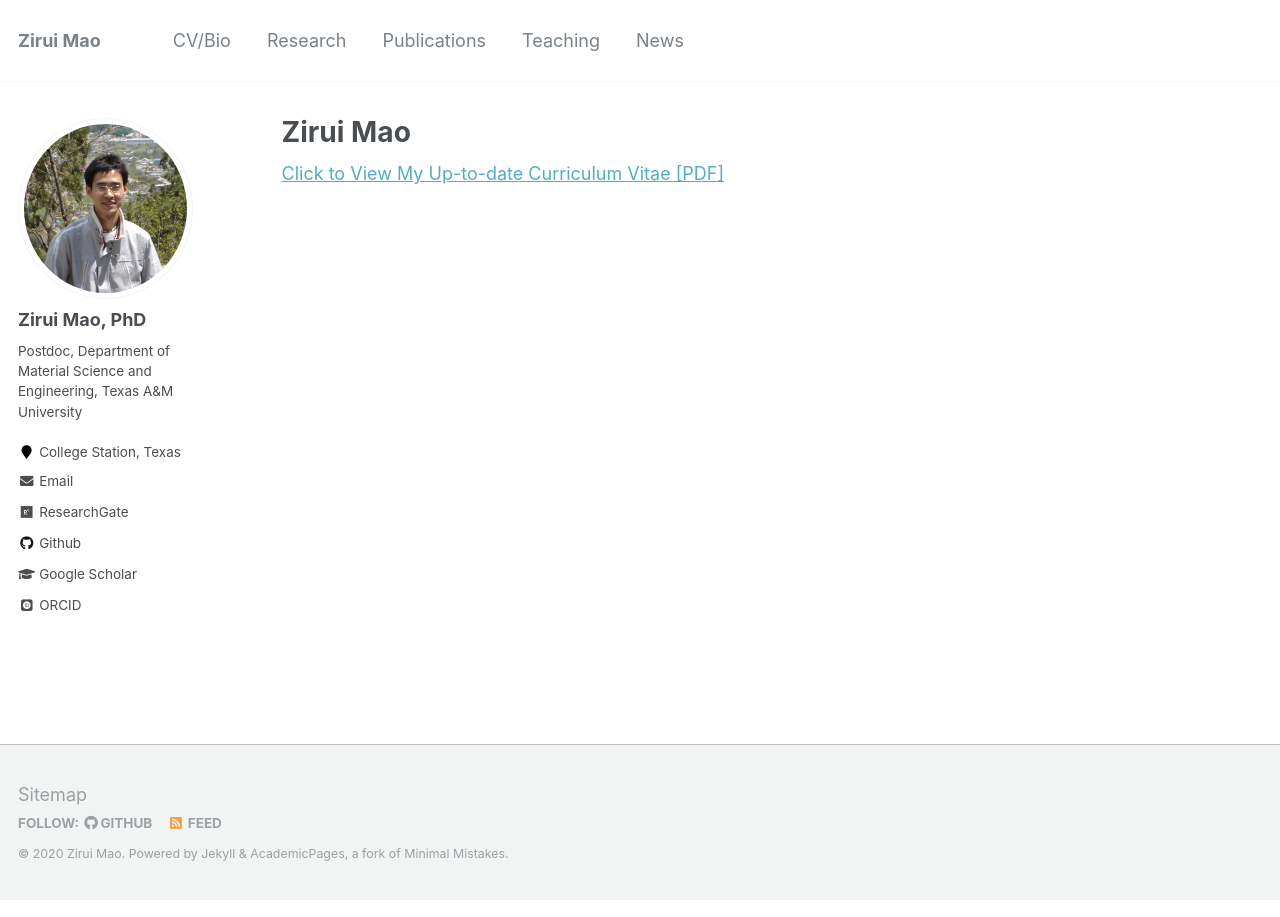
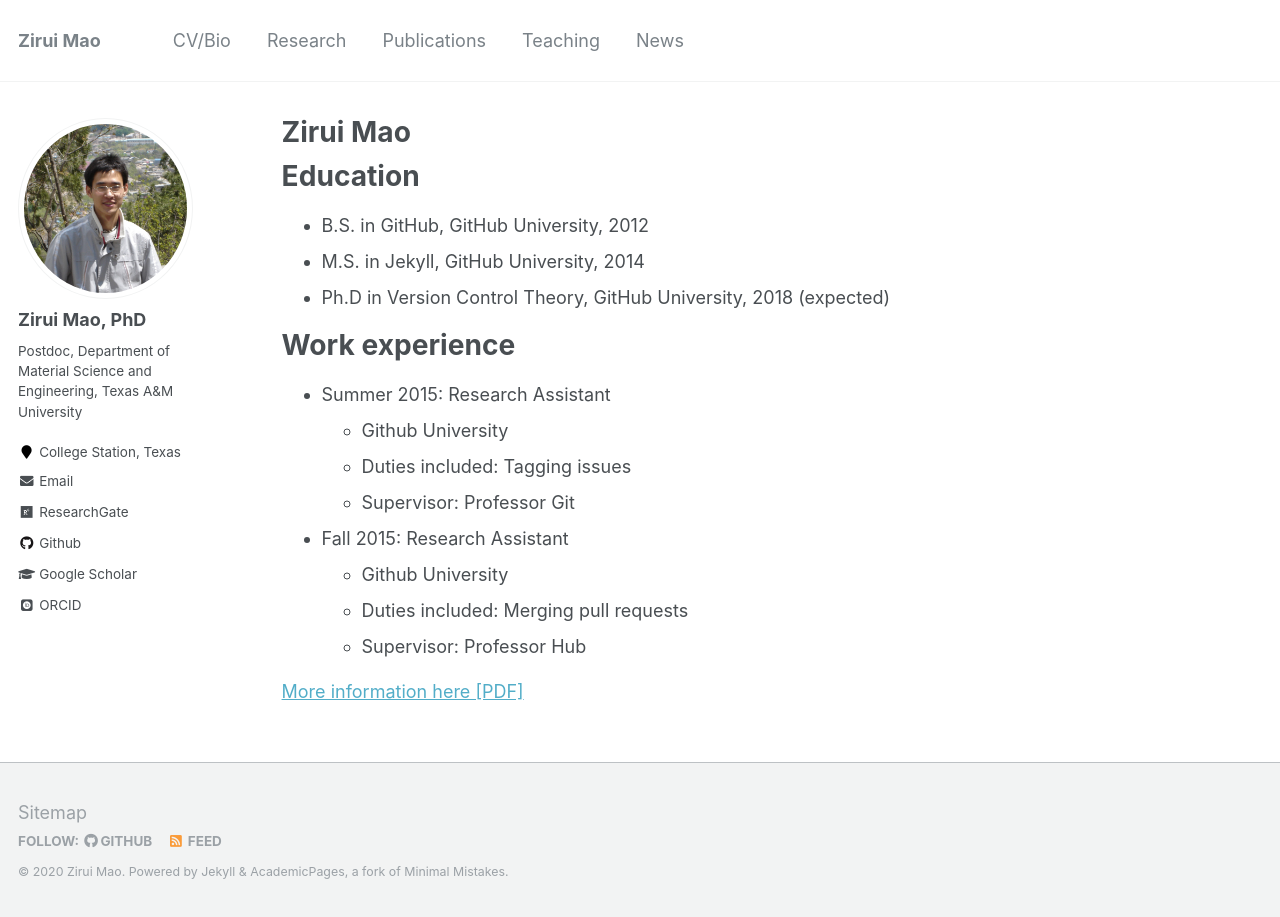
Before and after one commit to maozirui0827/maozirui.github.io, a Jekyll site: the page built from _pages/cv.md, in a window 1280 px wide. Built offline with Jekyll 4.4.1, drawn with Linux system fonts in a browser that asks for light colours; some web fonts are replaced.

Commit message:
Update cv.md

```diff
--- a/_pages/cv.md
+++ b/_pages/cv.md
@@ -9,6 +9,24 @@ redirect_from:
 
 {% include base_path %}
 
-[Click to View My Up-to-date Curriculum Vitae [PDF]](http://maozirui.github.io/files/ziruimao_cv.pdf)
+Education
+======
+* B.S. in GitHub, GitHub University, 2012
+* M.S. in Jekyll, GitHub University, 2014
+* Ph.D in Version Control Theory, GitHub University, 2018 (expected)
+
+Work experience
+======
+* Summer 2015: Research Assistant
+  * Github University
+  * Duties included: Tagging issues
+  * Supervisor: Professor Git
+
+* Fall 2015: Research Assistant
+  * Github University
+  * Duties included: Merging pull requests
+  * Supervisor: Professor Hub
+
+[More information here [PDF]](http://maozirui.github.io/files/ziruimao_cv.pdf)
 
 <!-- <embed src="http://lantaoyu.com/files/lantaoyu_cv.pdf" width="650" height="1800" type='application/pdf'> -->
```
